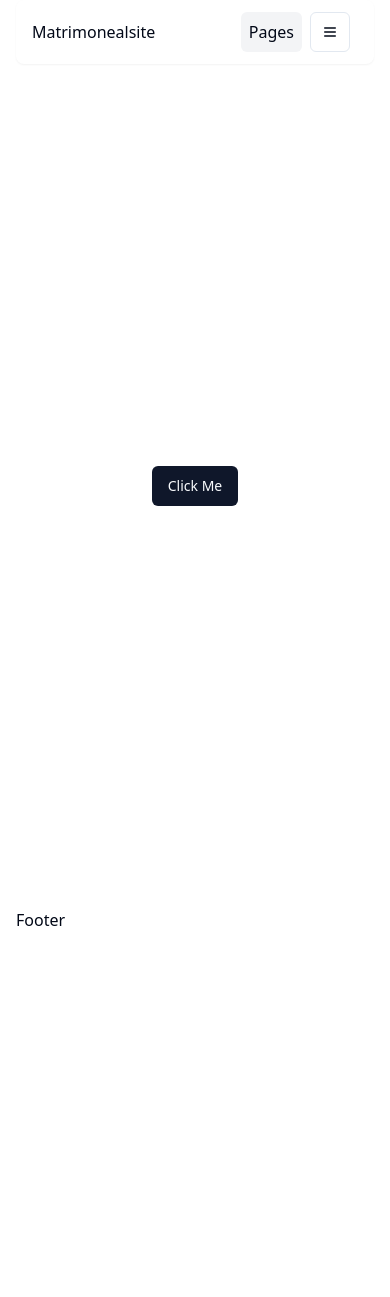
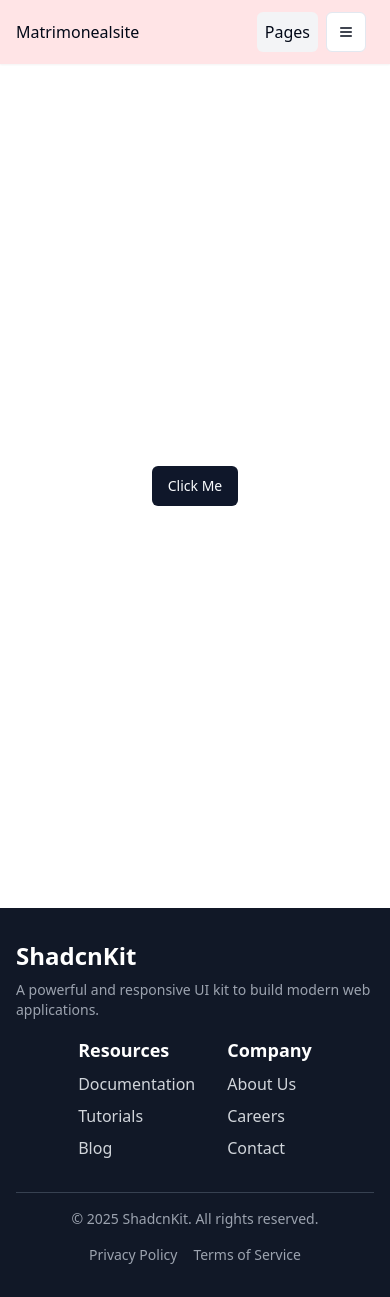
Before and after one commit to akashsaha02/soulmatch-client, a React (Vite) app: page / in a window 390 px wide. Before the commit the page ends 932 px from the top, so only its background shows below. Built offline with nearby package versions, Linux system fonts and the light colour scheme.

Commit message:
enhance footer component with navigation links and responsive design

```diff
--- a/src/components/shared/Footer.jsx
+++ b/src/components/shared/Footer.jsx
@@ -1,9 +1,108 @@
-import React from 'react'
+import { Link } from "react-router-dom";
 
 const Footer = () => {
   return (
-    <div>Footer</div>
-  )
-}
+    <footer className="bg-gray-900 text-gray-300 py-8">
+      <div className="max-w-[1920px] mx-auto px-4">
+        {/* Top Section */}
+        <div className="flex flex-col lg:flex-row justify-between items-center lg:items-start mb-8">
+          {/* Logo and Description */}
+          <div className="mb-4 lg:mb-0">
+            <div className="text-2xl font-bold text-white">ShadcnKit</div>
+            <p className="mt-2 text-sm text-gray-400">
+              A powerful and responsive UI kit to build modern web applications.
+            </p>
+          </div>
 
-export default Footer
+          {/* Links */}
+          <div className="flex space-x-8">
+            {/* Column 1 */}
+            <div>
+              <h4 className="text-lg font-semibold text-white">Resources</h4>
+              <ul className="mt-2 space-y-2">
+                <li>
+                  <Link
+                    to="/docs"
+                    className="hover:text-blue-500 transition-colors"
+                  >
+                    Documentation
+                  </Link>
+                </li>
+                <li>
+                  <Link
+                    to="/tutorials"
+                    className="hover:text-blue-500 transition-colors"
+                  >
+                    Tutorials
+                  </Link>
+                </li>
+                <li>
+                  <Link
+                    to="/blog"
+                    className="hover:text-blue-500 transition-colors"
+                  >
+                    Blog
+                  </Link>
+                </li>
+              </ul>
+            </div>
+
+            {/* Column 2 */}
+            <div>
+              <h4 className="text-lg font-semibold text-white">Company</h4>
+              <ul className="mt-2 space-y-2">
+                <li>
+                  <Link
+                    to="/about"
+                    className="hover:text-blue-500 transition-colors"
+                  >
+                    About Us
+                  </Link>
+                </li>
+                <li>
+                  <Link
+                    to="/careers"
+                    className="hover:text-blue-500 transition-colors"
+                  >
+                    Careers
+                  </Link>
+                </li>
+                <li>
+                  <Link
+                    to="/contact"
+                    className="hover:text-blue-500 transition-colors"
+                  >
+                    Contact
+                  </Link>
+                </li>
+              </ul>
+            </div>
+          </div>
+        </div>
+
+        {/* Bottom Section */}
+        <div className="border-t border-gray-700 pt-4 flex flex-col lg:flex-row justify-between items-center">
+          <p className="text-sm text-gray-400">
+            © {new Date().getFullYear()} ShadcnKit. All rights reserved.
+          </p>
+          <div className="mt-4 lg:mt-0 flex space-x-4">
+            <Link
+              to="/privacy"
+              className="text-sm text-gray-400 hover:text-blue-500"
+            >
+              Privacy Policy
+            </Link>
+            <Link
+              to="/terms"
+              className="text-sm text-gray-400 hover:text-blue-500"
+            >
+              Terms of Service
+            </Link>
+          </div>
+        </div>
+      </div>
+    </footer>
+  );
+};
+
+export default Footer;
--- a/src/components/shared/Navbar.jsx
+++ b/src/components/shared/Navbar.jsx
@@ -1,92 +1,3 @@
-// import { useState } from "react";
-// import clsx from "clsx";
-// import { Link, NavLink } from "react-router-dom";
-
-// const Navbar = () => {
-//   const [isOpen, setIsOpen] = useState(false);
-
-//   const navItems = [
-//     { name: "Home", href: "/" },
-//     { name: "About", href: "/about" },
-//     { name: "Services", href: "/services" },
-//     { name: "Contact", href: "/contact" },
-//   ];
-
-//   return (
-//     <nav className="bg-white border-b shadow-md sticky top-0 z-50">
-//       <div className="container mx-auto flex items-center justify-between p-4">
-//         {/* Logo */}
-//         <div className="text-xl font-bold">Logo</div>
-
-//         {/* Hamburger Icon */}
-//         <button
-//           className="lg:hidden flex items-center text-gray-700 focus:outline-none"
-//           onClick={() => setIsOpen(!isOpen)}
-//         >
-//           <svg
-//             xmlns="http://www.w3.org/2000/svg"
-//             className="w-6 h-6"
-//             fill="none"
-//             viewBox="0 0 24 24"
-//             stroke="currentColor"
-//           >
-//             <path
-//               strokeLinecap="round"
-//               strokeLinejoin="round"
-//               strokeWidth="2"
-//               d={isOpen ? "M6 18L18 6M6 6l12 12" : "M4 6h16M4 12h16M4 18h16"}
-//             />
-//           </svg>
-//         </button>
-
-//         {/* Nav Items and Buttons */}
-//         <div
-//           className={clsx(
-//             "lg:flex items-center justify-center lg:space-x-8 lg:static absolute top-full left-0 w-full bg-white lg:bg-transparent lg:w-auto z-50 transition-transform duration-300",
-//             {
-//               "transform translate-y-0": isOpen,
-//               "transform -translate-y-full lg:transform-none": !isOpen,
-//             }
-//           )}
-//         >
-//           {/* Centered Nav Items */}
-//           <ul className="flex flex-col lg:flex-row items-center lg:space-x-6 space-y-4 lg:space-y-0">
-//             {navItems.map((item) => (
-//               <li key={item.name}>
-//                 <NavLink
-//                   to={item.href}
-//                   className="block text-gray-700 px-4 py-2 hover:text-blue-500"
-//                 >
-//                   {item.name}
-//                 </NavLink>
-//               </li>
-//             ))}
-//           </ul>
-
-//           {/* Right Aligned Buttons */}
-//           <div className="flex flex-col lg:flex-row lg:space-x-4 mt-4 lg:mt-0 items-center">
-//             <Link
-//               to="/login"
-//               className="block bg-blue-500 text-white px-4 py-2 rounded-md hover:bg-blue-600 transition"
-//             >
-//               Login
-//             </Link>
-//             <Link
-//               to="/register"
-//               className="block bg-blue-500 text-white px-4 py-2 rounded-md hover:bg-blue-600 transition"
-//             >
-//               Register
-//             </Link>
-//           </div>
-//         </div>
-//       </div>
-//     </nav>
-//   );
-// };
-
-// export default Navbar;
-
-
 import {
     DropdownMenu,
     DropdownMenuContent,
@@ -99,12 +10,15 @@ import { Card } from "@/components/ui/card";
 import { Button } from "@/components/ui/button";
 //   import ShadcnKit from "@/components/icons/shadcn-kit";
 import { nanoid } from "nanoid";
-import {Link} from "react-router-dom";
+import { Link } from "react-router-dom";
 
 const Navbar = () => {
     return (
-        <Card className="bg-card py-3 px-4 border-0 flex items-center justify-between gap-6">
+        <div className="sticky top-0 z-50 bg-rose-100">
+            <Card className=" py-3 px-4 max-w-[1920px] bg-rose-100 border-0 flex items-center justify-between gap-6 rounded-none">
                 {/* <ShadcnKit className="text-primary cursor-pointer" /> */}
+
+                {/* logo & site name */}
                 <div className="">
                     Matrimonealsite
                 </div>
@@ -181,6 +95,7 @@ const Navbar = () => {
                     {/* <ThemeToggle /> */}
                 </div>
             </Card>
+        </div>
     );
 };
 
--- a/src/layout/Main.jsx
+++ b/src/layout/Main.jsx
@@ -4,9 +4,12 @@ import { Outlet } from "react-router-dom"
 
 const Main = () => {
   return (
-    <div className="max-w-7xl mx-auto px-4 sm:px-6 lg:px-8">
+    <div>
+
       <Navbar />
-      <Outlet />
+      <div className="max-w-[1920px] mx-auto px-4 sm:px-6 lg:px-8">
+        <Outlet />
+      </div>
       <Footer />
     </div>
   )
```
Lines whose indentation alone changed are shown as unchanged.
